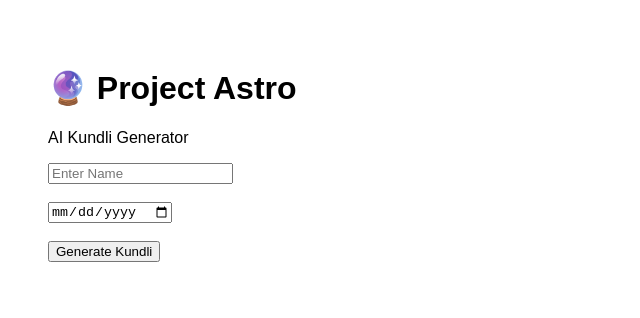
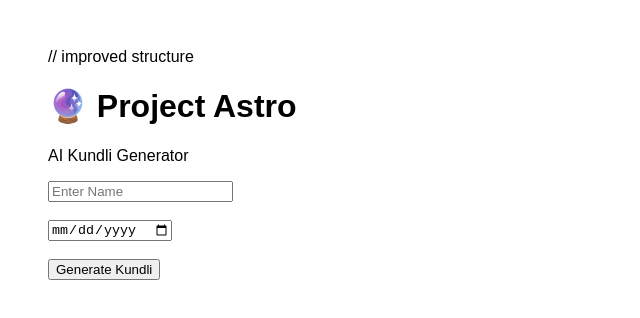
Before and after one commit to nitinkumar999/Project-Astro, a Next.js app: page / in a window 1280 px wide. Shown: the top 318 px of the page, without its empty margins (0-640 px from the left). Built offline with nearby package versions, Linux system fonts and the light colour scheme.

Commit message:
refactor: improve project structure

```diff
--- a/app/page.js
+++ b/app/page.js
@@ -3,6 +3,7 @@ import Form from "./components/Form";
 export default function Home() {
   return (
     <div style={{ padding: 40, fontFamily: "sans-serif" }}>
+  // improved structure
       <h1>🔮 Project Astro</h1>
       <p>AI Kundli Generator</p>
 
```
